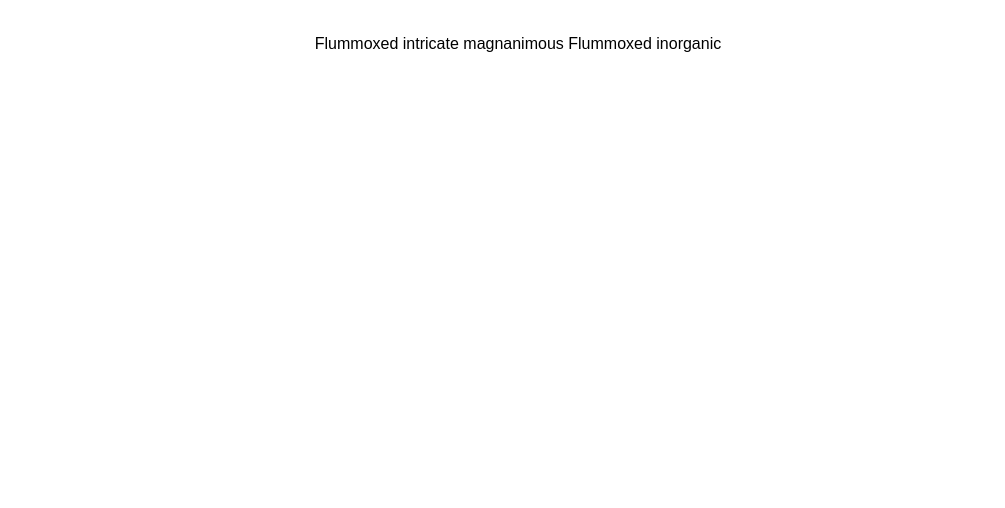
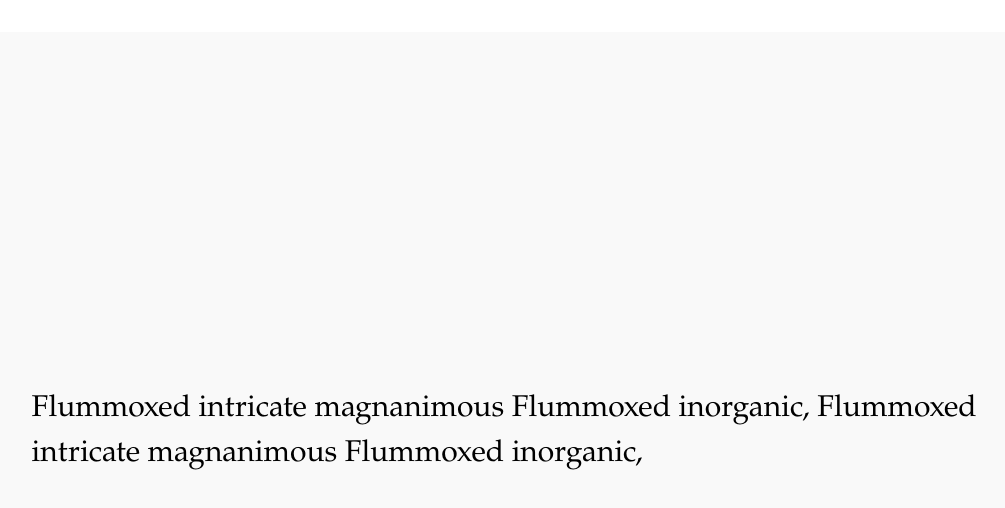
Before and after one commit to ym256-stanford/tree-hacks-2025, a React (Vite) app in the folder app-react/: page /text in a window 1280 px wide. Shown: the top 508 px of the page, without its empty margins (122-1127 px from the left). Built offline with nearby package versions, Linux system fonts and the light colour scheme.

Commit message:
Added style features to TextPage.jsx and updated HomePage.jsx

```diff
--- a/app-react/src/pages/HomePage.jsx
+++ b/app-react/src/pages/HomePage.jsx
@@ -42,7 +42,7 @@ const HomePage = () => {
 
           {/* Call-to-Action Button - Now Uses NavLink */}
           <NavLink
-            to="/upload" // Navigate to UploadPage
+            to="/text" // Navigate to TextPage
             style={{
               width: "451px",
               height: "108px",
--- a/app-react/src/pages/TextPage.jsx
+++ b/app-react/src/pages/TextPage.jsx
@@ -1,16 +1,36 @@
-import React from 'react'
-import { useState } from 'react'
-import axios from "axios";
-import ClickableWords from '../components/ClickableWords';
+import React from 'react';
 import ClickableWordsPreloaded from '../components/ClickableWordsPreloaded';
-
 
 const TextPage = () => {
   return (
-    <div>
-    <ClickableWordsPreloaded text={"Flummoxed intricate magnanimous Flummoxed inorganic"} ></ClickableWordsPreloaded>
+    <div
+      style={{
+        display: "flex",
+        justifyContent: "center",
+        alignItems: "center",
+        minHeight: "100vh", // Ensures vertical centering
+        padding: "0 10%", // Large margins from left & right
+        backgroundColor: "#f9f9f9", // Optional background color
+        width: "100%",
+      }}
+    >
+      <div
+        style={{
+          fontSize: "30px", // Adjusted text size
+          fontFamily: "Palatino, serif", // Use Palatino font
+          fontWeight: "normal",
+          lineHeight: "1.5",
+          color: "#3A3530",
+          textAlign: "left", // Now left-aligned
+          width: "100%", // Ensures full width for alignment
+        }}
+      >
+        <ClickableWordsPreloaded
+          text={"Flummoxed intricate magnanimous Flummoxed inorganic, Flummoxed intricate magnanimous Flummoxed inorganic, "}
+        />
+      </div>
     </div>
-  )
-}
+  );
+};
 
 export default TextPage;
```
